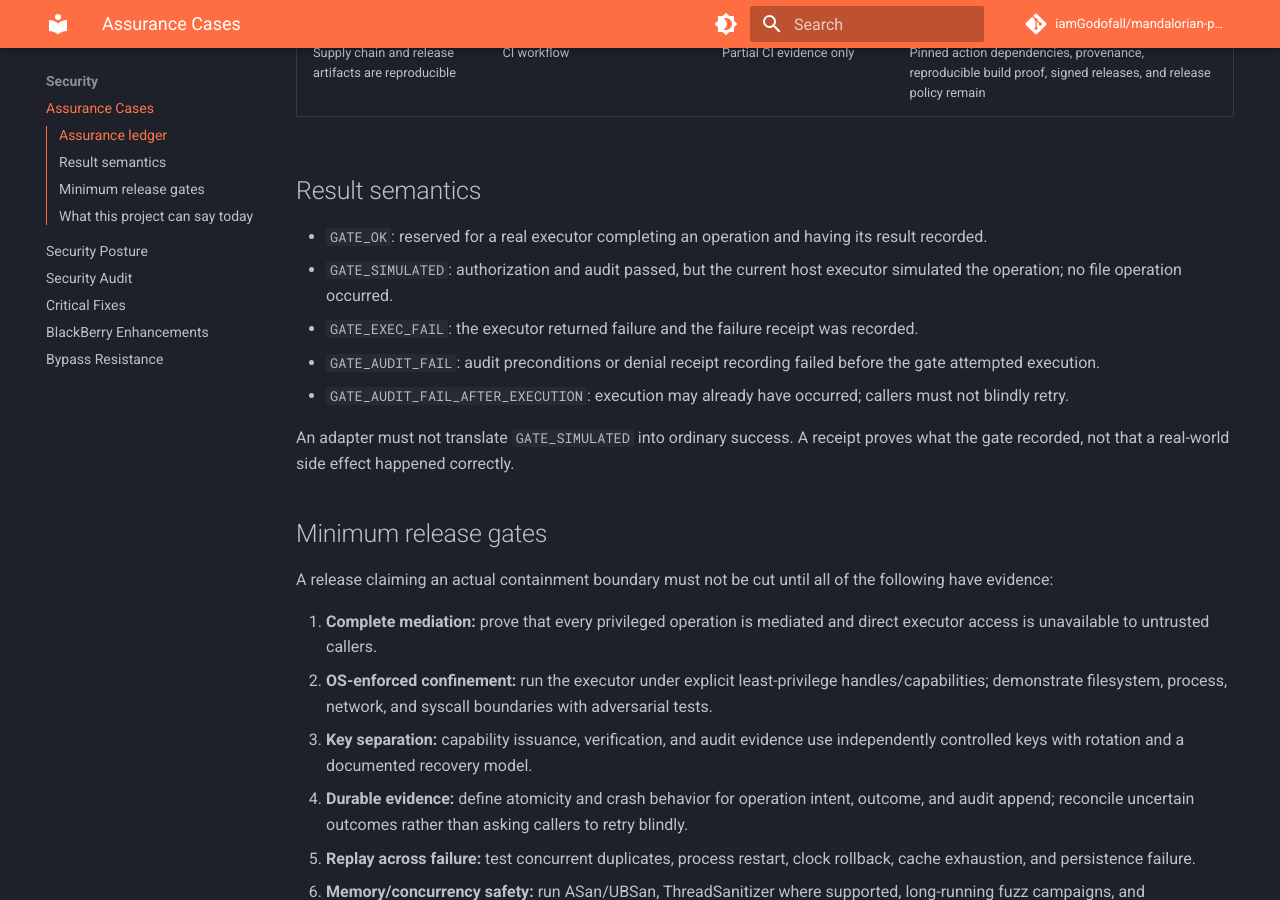
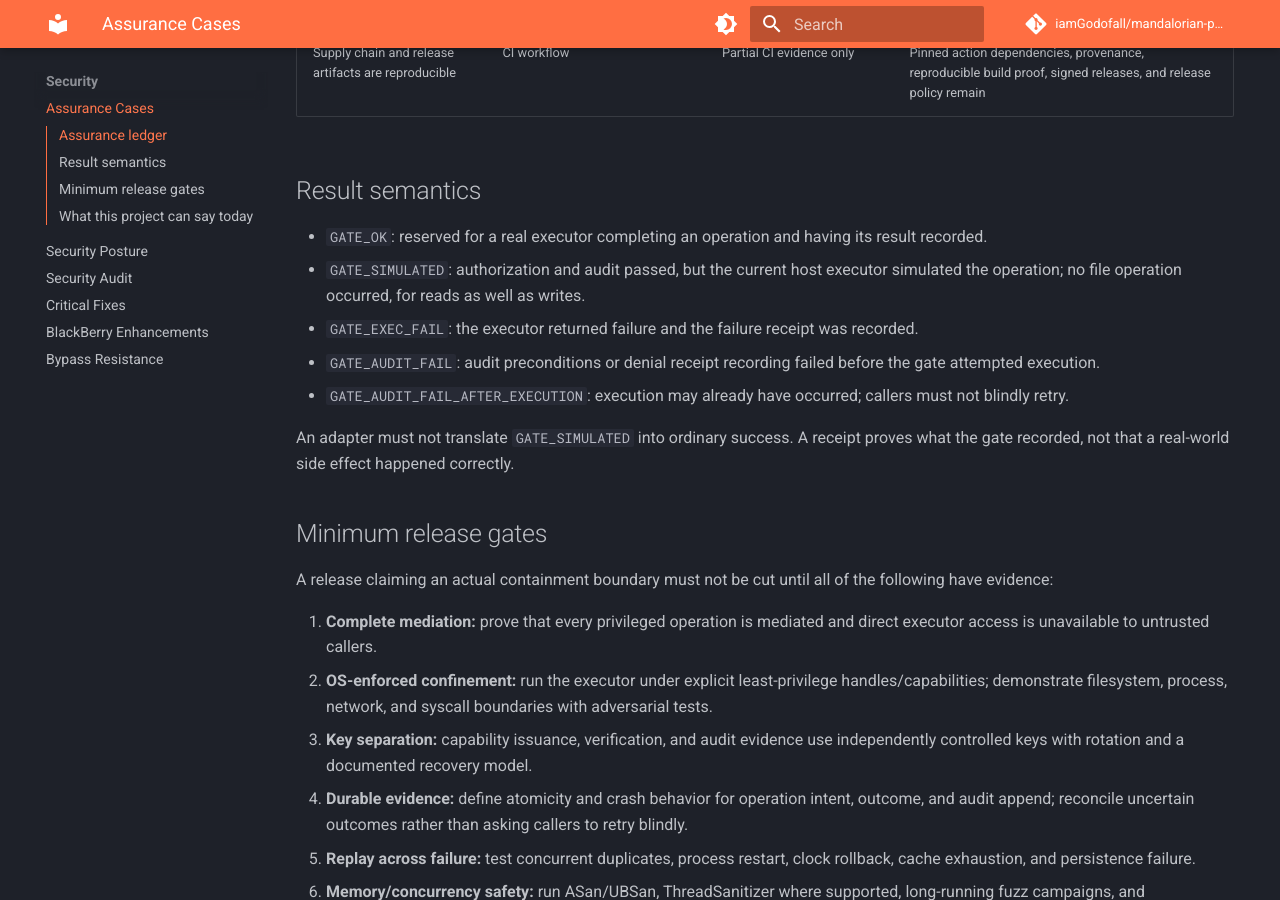
Before and after one commit to iamGodofall/mandalorian-project, an MkDocs documentation site: the page built from docs/security/ASSURANCE_CASES.md, in a window 1280 px wide and 900 px high, scrolled down 1342 px. Built offline with MkDocs 1.6.1 and Material for MkDocs 9.7.7, drawn with Linux system fonts in a browser that asks for light colours; comment, search, counter and statistics services are not loaded.

Commit message:
Record canonical receipt encoding and simulated read guarantee

```diff
--- a/docs/security/ASSURANCE_CASES.md
+++ b/docs/security/ASSURANCE_CASES.md
@@ -25,7 +25,7 @@ The rule for this project is simple: a security claim must point to code, a test
 ## Result semantics
 
 - `GATE_OK`: reserved for a real executor completing an operation and having its result recorded.
-- `GATE_SIMULATED`: authorization and audit passed, but the current host executor simulated the operation; no file operation occurred.
+- `GATE_SIMULATED`: authorization and audit passed, but the current host executor simulated the operation; no file operation occurred, for reads as well as writes.
 - `GATE_EXEC_FAIL`: the executor returned failure and the failure receipt was recorded.
 - `GATE_AUDIT_FAIL`: audit preconditions or denial receipt recording failed before the gate attempted execution.
 - `GATE_AUDIT_FAIL_AFTER_EXECUTION`: execution may already have occurred; callers must not blindly retry.
```
